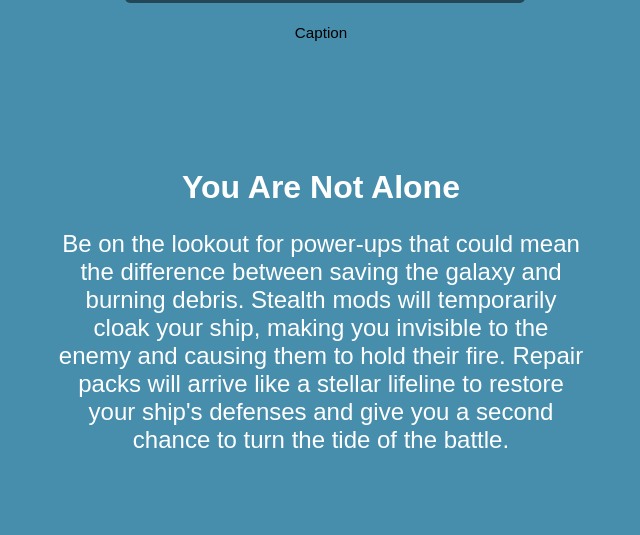
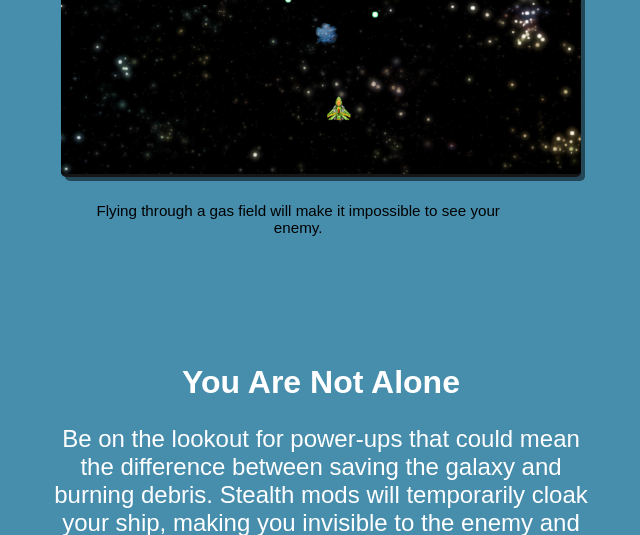
Before and after one commit to KQian-lab/Team6ProjectLive, a Flask app: page /gamerules in a window 1280 px wide. Shown: the part 2358-2893 px from the top of the page, without its empty margins (255-895 px from the left). Run offline with Flask 3, Linux system fonts and the light colour scheme.

Commit message:
updated screenshots and captions

```diff
--- a/static/css/gamerules.css
+++ b/static/css/gamerules.css
@@ -10,7 +10,7 @@ html {
     flex-direction: column;
     max-width: auto;
     max-height: auto;
-    min-width: 500px;
+    min-width: 400px;
     margin-top: 20px;
     margin-bottom: 50px;
     margin-left: auto;
@@ -35,7 +35,7 @@ html {
 /* Text box next to screenshots */
 
   .description {
-    flex-basis: 525px;
+    flex-basis: 550px;
     max-width: 100%;
     max-height: auto;
     align-items: center;
@@ -92,7 +92,7 @@ html {
 
   /* for image captions */
   .caption p {
-    max-width: 100%;
+    max-width: 90%;
     text-align: center;
     font-size: 0.95em;
     color: black;
--- a/templates/gamerules.html
+++ b/templates/gamerules.html
@@ -24,13 +24,13 @@
 
             <div class="description">
                 <h1>Your Objective Is Survival</h1>
-                <p>"SPACE GAME" is an action-packed galactic shooter that tests your reflexes and skills as you pilot your spacecraft through a relentless onslaught of alien invaders. Taking control of your ship's weapons systems, you'll blast across the cosmos, facing off against wave after wave of hostile forces.</p>
+                <p>"?**NAME**?" is an action-packed galactic shooter that tests your reflexes and skills as you pilot your spacecraft through a relentless onslaught of alien invaders. Taking control of your ship's weapons systems, you'll blast across the cosmos, facing off against wave after wave of hostile forces.</p>
             </div>
 
             <div class="screenshot">
-                <img src="static/assets/images/screen_meteor6.png" alt="meteor">
+                <img src="static/assets/images/capture_meteor.png" alt="An Incoming Meteor">
                 <div class = "caption">
-                    <p>THIS IS A CAPTION</p>
+                    <p>Meteors will rain down upon you like enemy fire.</p>
                 </div>
             </div>
         </div>
@@ -44,9 +44,9 @@
 
             <div class = "screenshot">
                 <!-- update screen -->
-                <img src="static/assets/images/screen_meteor6.png" alt="meteor">
+                <img src="static/assets/images/capture_gas.png" alt="An Approaching Gas Field">
                 <div class="caption">
-                    <p>Caption</p>
+                    <p>Flying through a gas field will make it impossible to see your enemy.</p>
                 </div>
 
             </div>
@@ -54,14 +54,14 @@
         <div class = "box">
             <div class="description">
                 <h1>You Are Not Alone</h1>
-                <p>Be on the lookout for power-ups that could mean the difference between saving the galaxy and burning debris. Stealth mods will temporarily cloak your ship, making you invisible to the enemy and causing them to hold their fire. Repair packs will arrive like a stellar lifeline to restore your ship's defenses and give you a second chance to turn the tide of the battle.</p>
+                <p>Be on the lookout for power-ups that could mean the difference between saving the galaxy and burning debris. Stealth mods will temporarily cloak your ship, making you invisible to the enemy and causing them to hold their fire. <br> Repair packs will arrive like a stellar lifeline to restore your ship's defenses and give you a second chance to turn the tide of the battle.</p>
             </div>
 
             <div class = "screenshot">
                 <!-- update screen -->
-                <img src="static/assets/images/screen_meteor6.png" alt="meteor">
+                <img src="static/assets/images/capture_repair.png" alt="A Much Needed Repair">
                 <div class="caption">
-                    <p>Caption</p>
+                    <p>Keep an eye out for repairs.</p>
                 </div>
             </div>
         </div>
```
Also changed, not shown: static/assets/images/capture_gas.png (added), static/assets/images/capture_meteor.png (added), static/assets/images/capture_repair.png (added), static/assets/images/screen_gas1.png (deleted), static/assets/images/screen_impairedVision.png (deleted), 2 other files.
